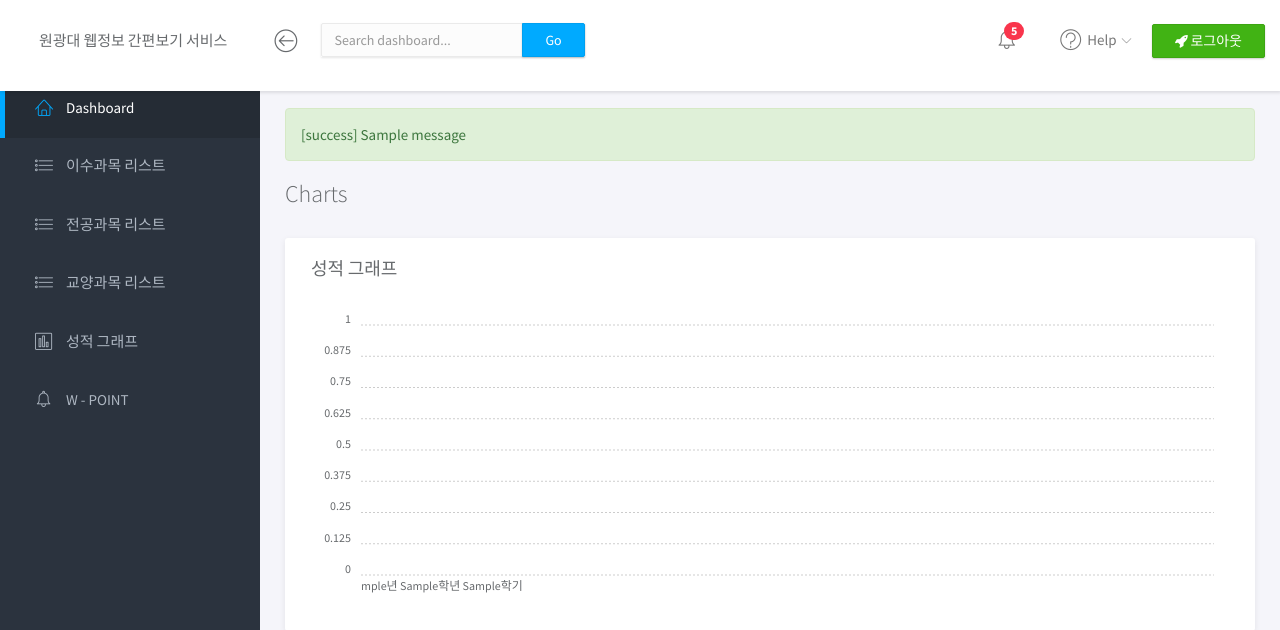
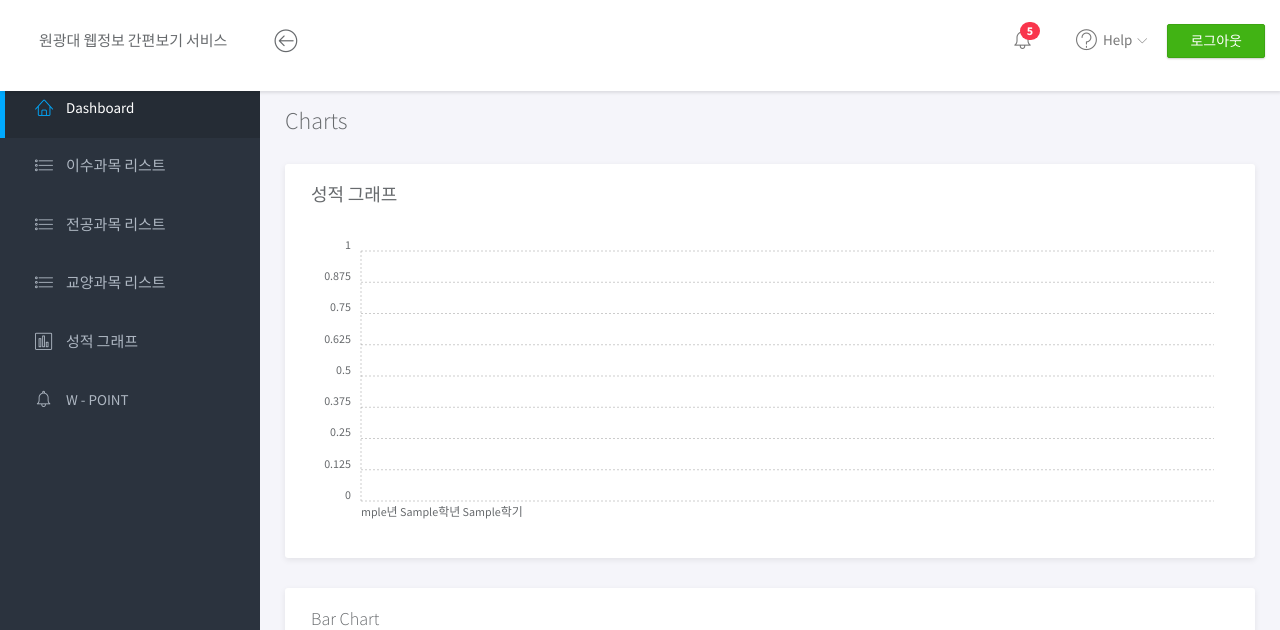
Before and after one commit to min-ki/WKU_ACADEMIC_INFOMATION, a Django app: template webcrawler/templates/webcrawler/grade_graph.html in a window 1280 px wide. Shown: the top 630 px of the page. Run offline with Django 3.2, Linux system fonts and the light colour scheme; the template is opened without the code that fills it: most values are stand-ins (such as "Sample title", 1, 10 or a date in 2020); one stand-in notice (Sample message) is shown; some libraries are stand-ins or nearby versions.

Commit message:
메세지 5초후 fadeout되도록 처리

```diff
--- a/webcrawler/templates/webcrawler/grade_graph.html
+++ b/webcrawler/templates/webcrawler/grade_graph.html
@@ -77,9 +77,9 @@
             height: "300px",
             showPoint: true,
             axisX: {
-                showGrid: false
+                showGrid: true
             },
-            lineSmooth: false,
+            lineSmooth: true,
         };
 
         new Chartist.Line('#demo-line-chart', data, options);
--- a/webcrawler/templates/webcrawler/layout.html
+++ b/webcrawler/templates/webcrawler/layout.html
@@ -45,6 +45,7 @@
                     <i class="lnr lnr-arrow-left-circle"></i>
                 </button>
             </div>
+            {% comment %}
             <form class="navbar-form navbar-left">
                 <div class="input-group">
                     <input type="text" value="" class="form-control" placeholder="Search dashboard...">
@@ -53,10 +54,12 @@
                     </span>
                 </div>
             </form>
+            {% endcomment %}
+
             <div class="navbar-btn navbar-btn-right">
                 <a class="btn btn-success" href="{% url 'accounts:logout' %}"
                     title="logout">
-                    <i class="fa fa-rocket"></i>
+                    {% comment %} <i class="fa fa-rocket"></i> {% endcomment %}
                     <span>로그아웃</span>
                 </a>
             </div>
@@ -174,8 +177,8 @@
 
                 {% if messages %}
                     {% for message in messages %}
-                        <div class="alert alert-{{message.tags}}">
-                            [{{ message.tags }}] {# 메세지 Level #} {{ message.message }} {# 실제 메세지 내용 #}
+                        <div class="alert alert-{{message.tags}}" id="message">
+                            {{ message.message }} {# 실제 메세지 내용 #}
                         </div>
                     {% endfor %}
                 {% endif %}
@@ -197,7 +200,11 @@
 
 
 <script>
+    setTimeout(fade_out, 5000);
 
+    function fade_out() {
+        $("#message").fadeOut().empty();
+    }
 </script>
 
 </body>
```
Also changed, not shown: accounts/templates/accounts/login.html (+9 -1 lines).
